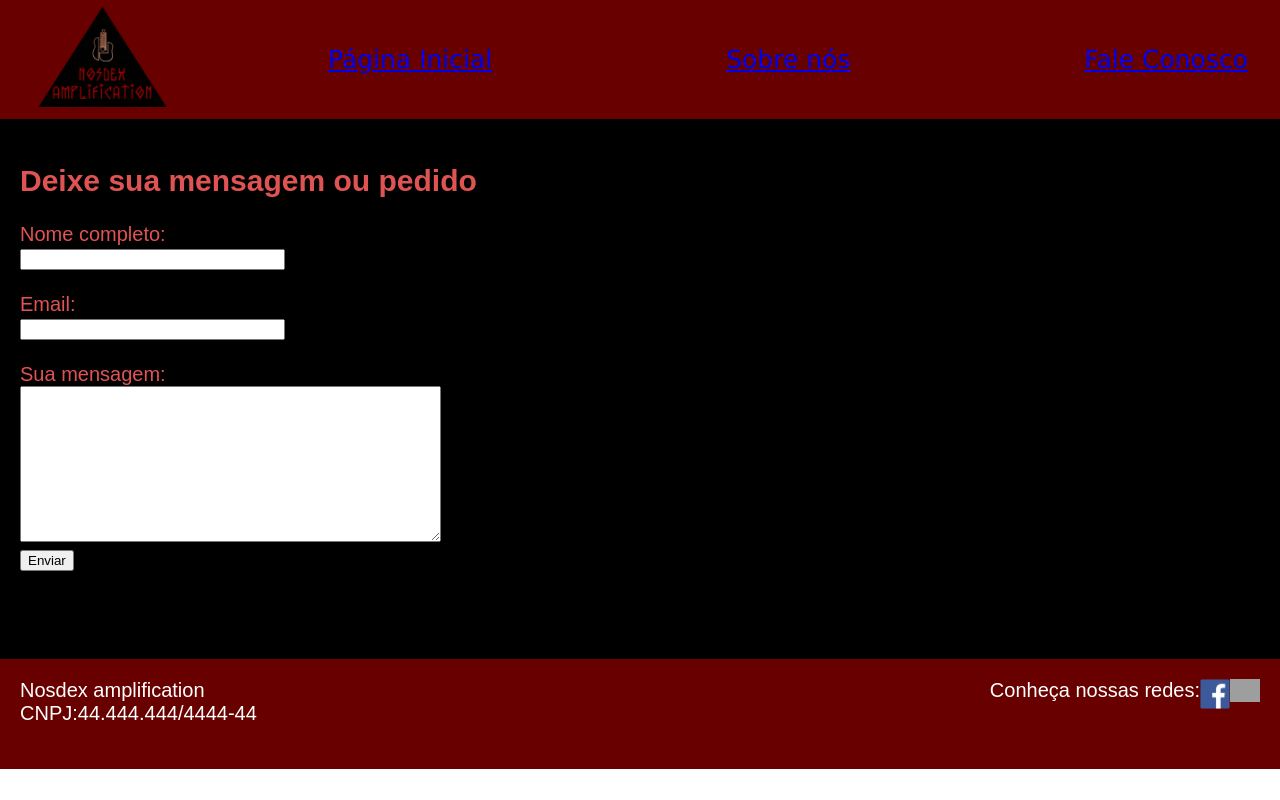
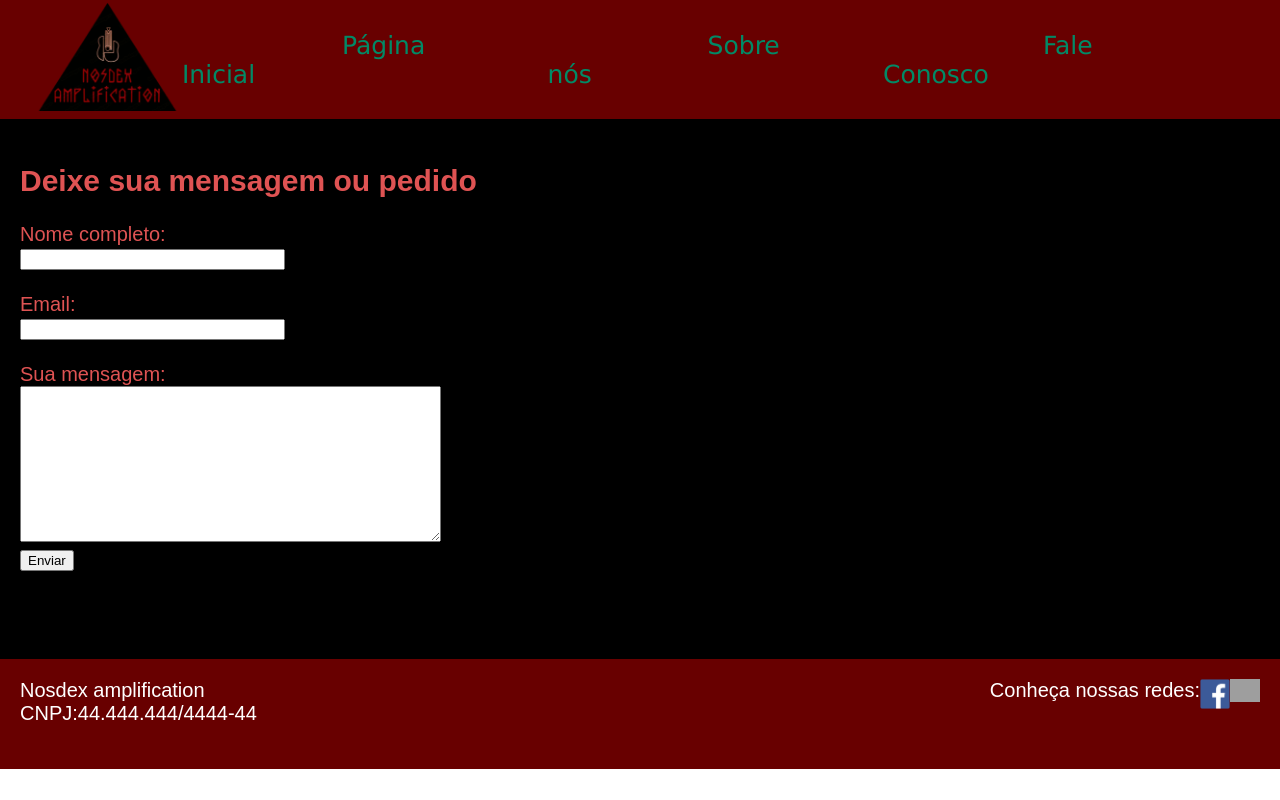
Before and after one commit to EdsonGiannini/Trabalho-de-desenvolvimento.-Web-em-Html5-Css-Javascript-e-Php, a plain HTML site: page faleconosco.html in a window 1280 px wide. Drawn offline with Linux system fonts and the light colour scheme; grey boxes are pictures that could not be loaded.

Commit message:
Update faleconosco.html

```diff
--- a/faleconosco.html
+++ b/faleconosco.html
@@ -1,6 +1,8 @@
 <!DoCTYPE html>
 <html lang="pt-BR">
     <head>
+        <meta name="viewport" content="width=device-width, initial-scale=1.0">
+
         <meta charset="UTF-8">
         <title>Fale Conosco</title>
         <link rel="stylesheet" href="estilo.css">
@@ -18,31 +20,29 @@
     </head>
     <body>
         <header>
-            <div style="text-align: start; flex-grow: 12;">
+            <div class="logo">
                 <a href="index.html" target="_blank">
-                <img src="Fotos para trabalho web\Logo.png" width="140">
+                    <img src="Fotos para trabalho web/Logo.png" width="150" alt="Logo">
                 </a>
             </div>
 
-            <div style="text-align: left; flex-grow: 12;">
+            <div class="menu-link">
                 <a href="index.html" target="_blank">
                     Página Inicial
                 </a>
             </div>
 
-
-            <div style="text-align: center; flex-grow: 12;">
+            <div class="menu-link">
                 <a href="sobre.html" target="_blank">
                     Sobre nós
                 </a>
             </div>
 
-            <div style="text-align: right; flex-grow: 12;"></div>
+            <div class="menu-link">
                 <a href="faleconosco.html" target="_blank">
                     Fale Conosco
                 </a>
             </div>
-
         </header>
         <main>
 
```
Lines whose indentation alone changed are shown as unchanged.
